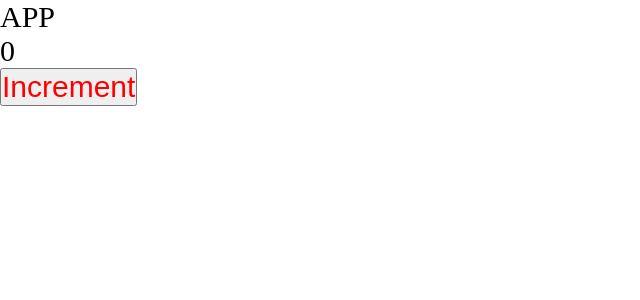
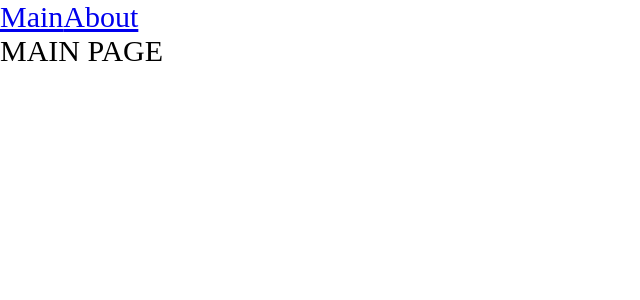
Before and after one commit to alx8437/big_project, a React app: page / in a window 1280 px wide. Shown: the top 300 px of the page, without its empty margins (0-640 px from the left). Built offline with nearby package versions, Linux system fonts and the light colour scheme.

Commit message:
BP-6 added Routers and some route

```diff
--- a/src/App.tsx
+++ b/src/App.tsx
@@ -1,12 +1,19 @@
 import React from 'react';
-import { Counter } from './Components/Counter';
+import {Link, Route, Routes} from 'react-router-dom';
 import './index.scss';
+import AboutPage from './pages/AboutPage/AboutPage';
+import MainPage from './pages/MainPage/MainPage';
 
 const App = () => {
   return (
     <div className='app'>
-      APP
-      <Counter />
+      <Link to='/'>Main</Link>
+      <Link to='/about'>About</Link>
+
+      <Routes>
+        <Route path='/about' element={<AboutPage />}/>
+        <Route path='/' element={<MainPage/>}/>
+      </Routes>
     </div>
   );
 };
--- /dev/null
+++ b/src/pages/AboutPage/AboutPage.tsx
@@ -0,0 +1,11 @@
+import React from 'react';
+
+const AboutPage = () => {
+  return (
+    <div>
+      ABOUT PAGE
+    </div>
+  );
+};
+
+export default AboutPage;
--- /dev/null
+++ b/src/pages/MainPage/MainPage.tsx
@@ -0,0 +1,11 @@
+import React from 'react';
+
+const MainPage = () => {
+  return (
+    <div>
+      MAIN PAGE
+    </div>
+  );
+};
+
+export default MainPage;
```
Also changed, not shown: 1 other file (tests, documents, lock files or other folders).
